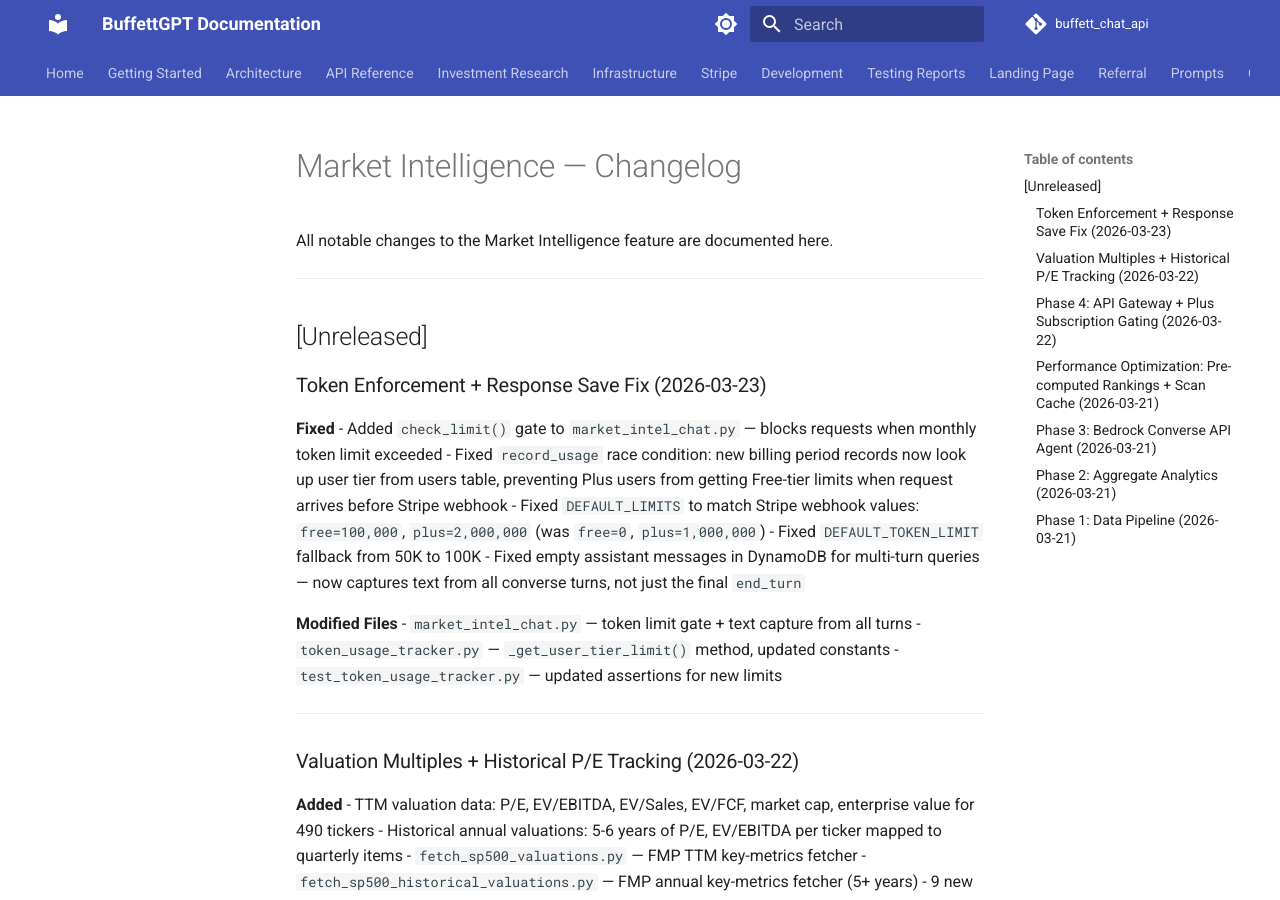
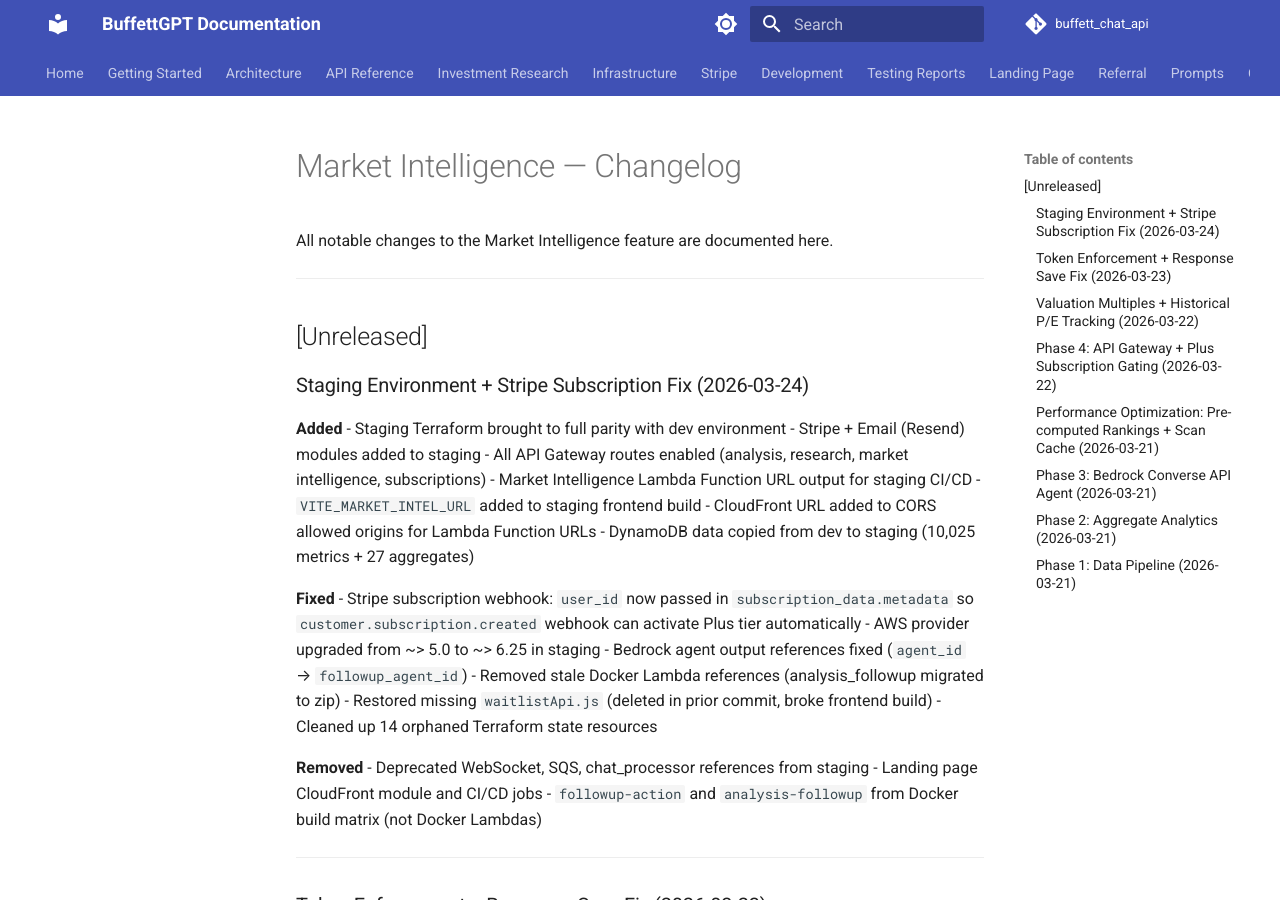
Before and after one commit to mamba4eva824/buffettGPT, an MkDocs documentation site: the page built from docs/market-intelligence/CHANGELOG.md, in a window 1280 px wide and 900 px high. Built offline with MkDocs 1.6.1 and Material for MkDocs 9.7.7, drawn with Linux system fonts in a browser that asks for light colours; comment, search, counter and statistics services are not loaded.

Commit message:
docs: update Market Intelligence changelog with staging parity + token enforcement
Co-Authored-By: Claude Opus 4.6 (1M context) <noreply@anthropic.com>

```diff
--- a/docs/market-intelligence/CHANGELOG.md
+++ b/docs/market-intelligence/CHANGELOG.md
@@ -5,6 +5,32 @@ All notable changes to the Market Intelligence feature are documented here.
 ---
 
 ## [Unreleased]
+
+### Staging Environment + Stripe Subscription Fix (2026-03-24)
+
+**Added**
+- Staging Terraform brought to full parity with dev environment
+- Stripe + Email (Resend) modules added to staging
+- All API Gateway routes enabled (analysis, research, market intelligence, subscriptions)
+- Market Intelligence Lambda Function URL output for staging CI/CD
+- `VITE_MARKET_INTEL_URL` added to staging frontend build
+- CloudFront URL added to CORS allowed origins for Lambda Function URLs
+- DynamoDB data copied from dev to staging (10,025 metrics + 27 aggregates)
+
+**Fixed**
+- Stripe subscription webhook: `user_id` now passed in `subscription_data.metadata` so `customer.subscription.created` webhook can activate Plus tier automatically
+- AWS provider upgraded from ~> 5.0 to ~> 6.25 in staging
+- Bedrock agent output references fixed (`agent_id` → `followup_agent_id`)
+- Removed stale Docker Lambda references (analysis_followup migrated to zip)
+- Restored missing `waitlistApi.js` (deleted in prior commit, broke frontend build)
+- Cleaned up 14 orphaned Terraform state resources
+
+**Removed**
+- Deprecated WebSocket, SQS, chat_processor references from staging
+- Landing page CloudFront module and CI/CD jobs
+- `followup-action` and `analysis-followup` from Docker build matrix (not Docker Lambdas)
+
+---
 
 ### Token Enforcement + Response Save Fix (2026-03-23)
 
```
